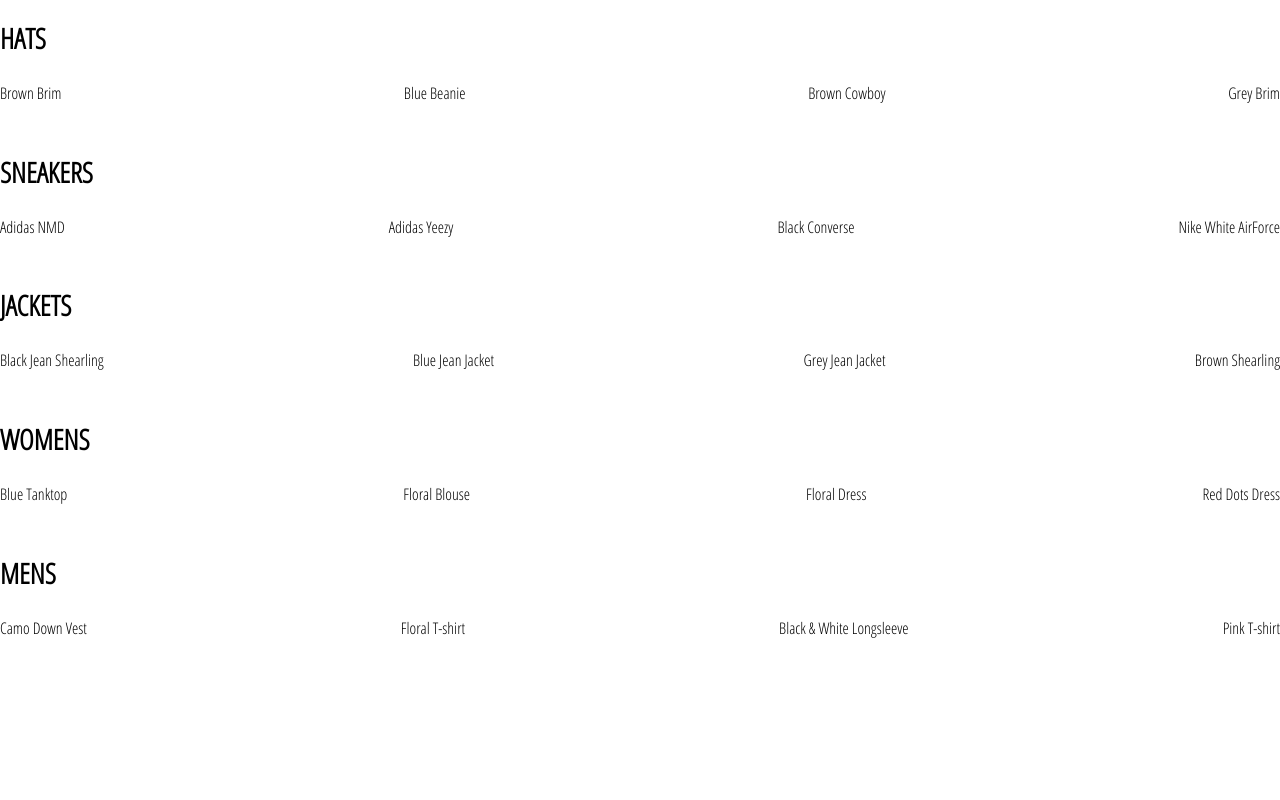
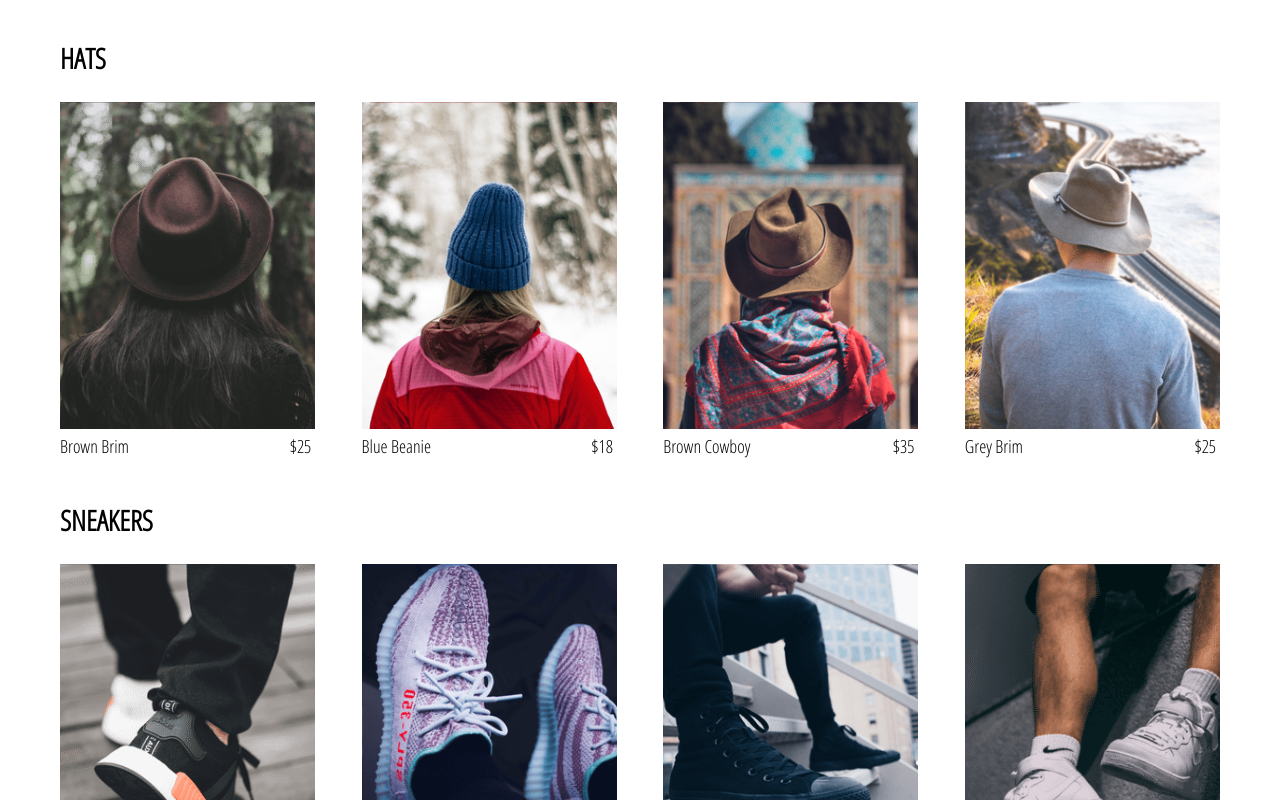
Before and after one commit to arthurfurman/crwn-clothing, a React (Create React App) app: page /shop in a window 1280 px wide. Shown: the top 800 px of the page. Built offline with nearby package versions, Linux system fonts and the light colour scheme.

Commit message:
Add collection items and styles

```diff
--- a/src/App.css
+++ b/src/App.css
@@ -1,3 +1,4 @@
 body {
     font-family: 'Open Sans Condensed', sans-serif;
+    padding: 20px 60px;
 }
--- /dev/null
+++ b/src/components/collection-item/collection-item.component.jsx
@@ -0,0 +1,18 @@
+import React from "react";
+
+import "./collection-item.styles.scss";
+
+const CollectionItem = ({ name, imageUrl, price }) => (
+  <div className='collection-item'>
+    <div
+      className="image"
+      style={{ backgroundImage: `url(${imageUrl})` }}
+    />
+    <div className='collection-footer'>
+        <span className="name">{name}</span>
+        <span className="price">${price}    </span>
+    </div>
+  </div>
+);
+
+export default CollectionItem;
--- /dev/null
+++ b/src/components/collection-item/collection-item.styles.scss
@@ -0,0 +1,32 @@
+.collection-item {
+    width: 22%;
+    display: flex;
+    flex-direction: column;
+    height: 350px;
+    align-items: center;
+
+    .image {
+      width: 100%;
+      height: 95%;
+      background-size: cover;
+      background-position: center;
+      margin-bottom: 5px;
+    }
+
+    .collection-footer {
+      width: 100%;
+      height: 5%;
+      display: flex;
+      justify-content: space-between;
+      font-size: 18px;
+
+      .name {
+        width: 90%;
+        margin-bottom: 15px;
+      }
+
+      .price {
+        width: 10%;
+      }
+    }
+  }
--- a/src/components/collection-preview/collection-preview.component.jsx
+++ b/src/components/collection-preview/collection-preview.component.jsx
@@ -1,4 +1,5 @@
 import React from "react";
+import CollectionItem from '../collection-item/collection-item.component'
 
 import "./collection-preview.styles.scss";
 
@@ -6,8 +7,8 @@
   <div className="collection-preview">
     <h1 className="title">{title.toUpperCase()}</h1>
     <div className="preview">
-      {items.slice(0, 4).map((item) => (
-        <div key={item.id}>{item.name}</div>
+      {items.slice(0, 4).map(({id, ...item}) => (
+        <CollectionItem key={id} {...item}/>
       ))}
     </div>
   </div>
```
